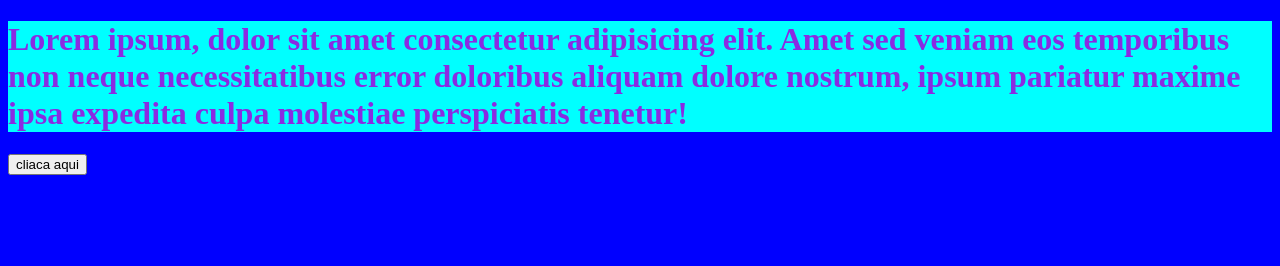
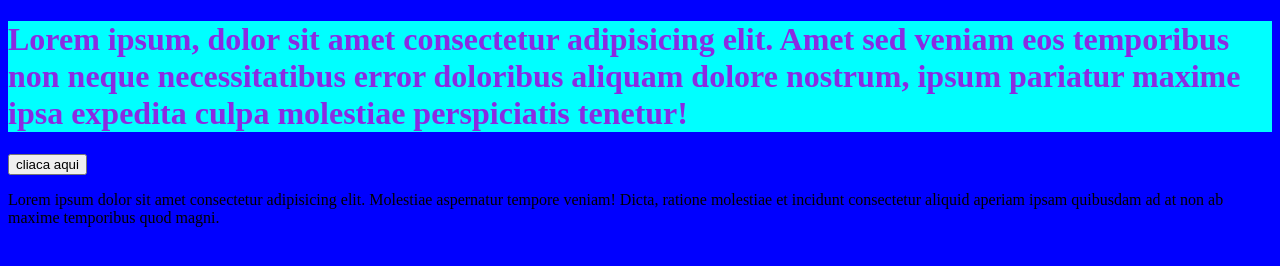
Before and after one commit to https-github-com-guilhermebaggi/web1, a plain HTML site: page index.html in a window 1280 px wide. Drawn offline with Linux system fonts and the light colour scheme.

Commit message:
add um novo texto

```diff
--- a/index.html
+++ b/index.html
@@ -9,5 +9,6 @@
 <body>
     <h1 class="flor">Lorem ipsum, dolor sit amet consectetur adipisicing elit. Amet sed veniam eos temporibus non neque necessitatibus error doloribus aliquam dolore nostrum, ipsum pariatur maxime ipsa expedita culpa molestiae perspiciatis tenetur!</h1>
     <button>cliaca aqui</button>
+    <p>Lorem ipsum dolor sit amet consectetur adipisicing elit. Molestiae aspernatur tempore veniam! Dicta, ratione molestiae et incidunt consectetur aliquid aperiam ipsam quibusdam ad at non ab maxime temporibus quod magni.</p>
 </body>
 </html>
```
